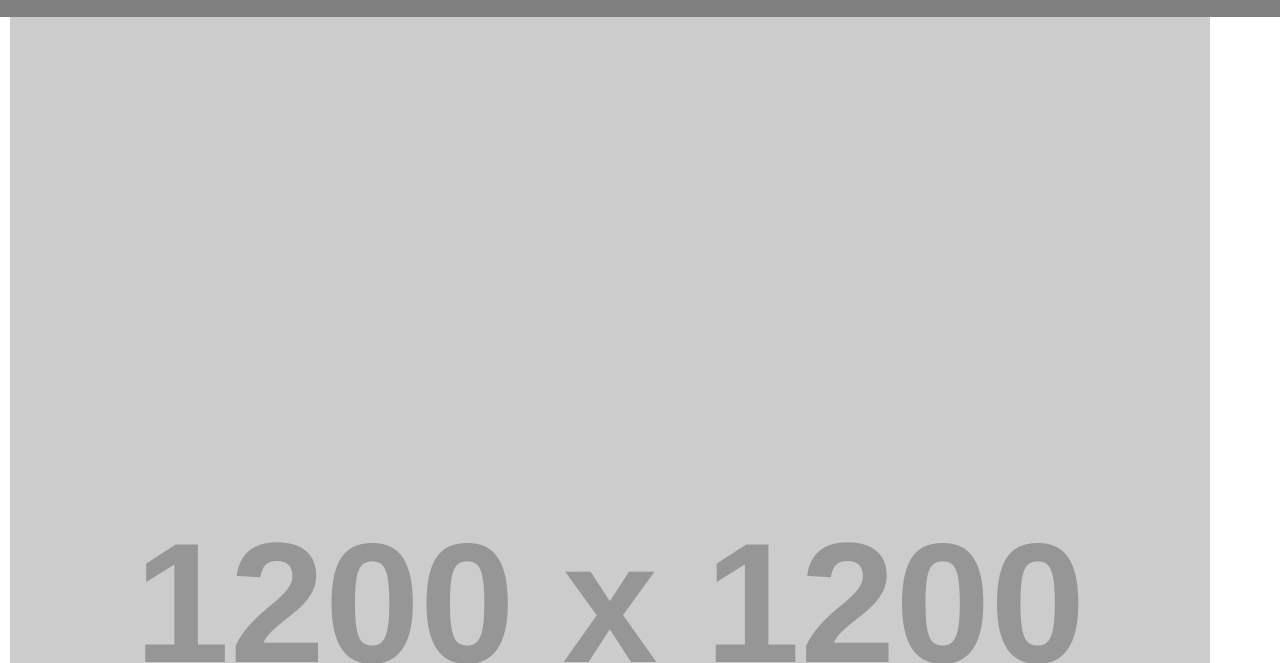
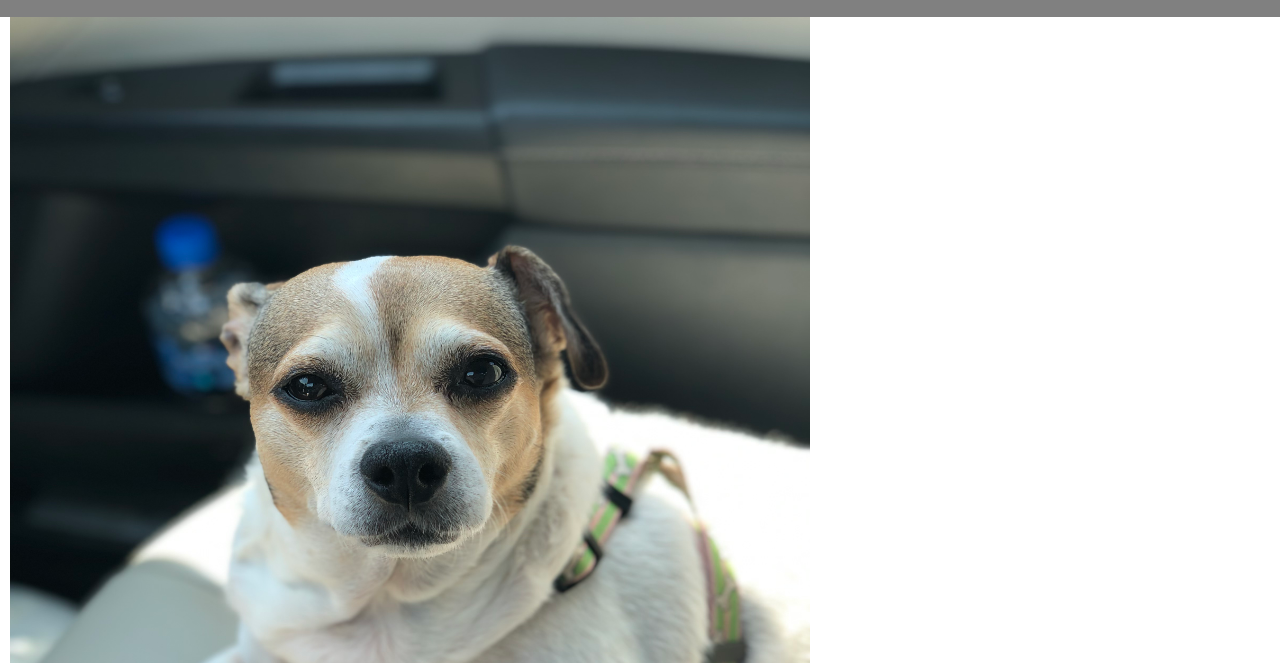
Before and after one commit to sam-lerner/22-Stu_Mini-Project, a plain HTML site: page index.html in a window 1280 px wide. Shown: the part 137-800 px from the top of the page. Drawn offline with Linux system fonts and the light colour scheme; placeholder pictures from the web are drawn by us.

Commit message:
Added photo asset.

```diff
--- a/index.html
+++ b/index.html
@@ -29,7 +29,8 @@
     </header>
     <main>
         <!-- This is where an image will go. -->
-        <img src="https://via.placeholder.com/1200" alt="placeholder image" />
+        <img src="./assets/images/IMG_4763.jpg" alt="Chloe Marie"  width="800px"
+        height="1000px"/>
         <section class="section">
             <h2> About me:</h2>
             <p>Lorem ipsum dolor sit amet, consectetur adipisicing elit. Suscipit illum nulla dolores sint odio,<br>
```
Also changed, not shown: assets/images/IMG_4763.jpg (added).
